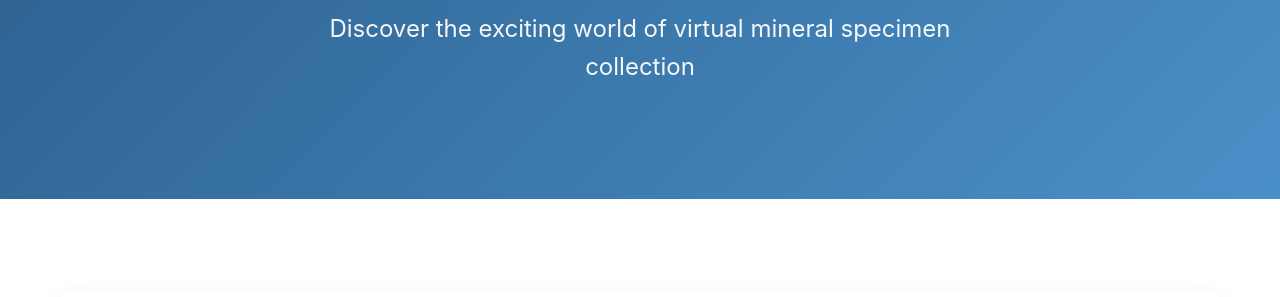
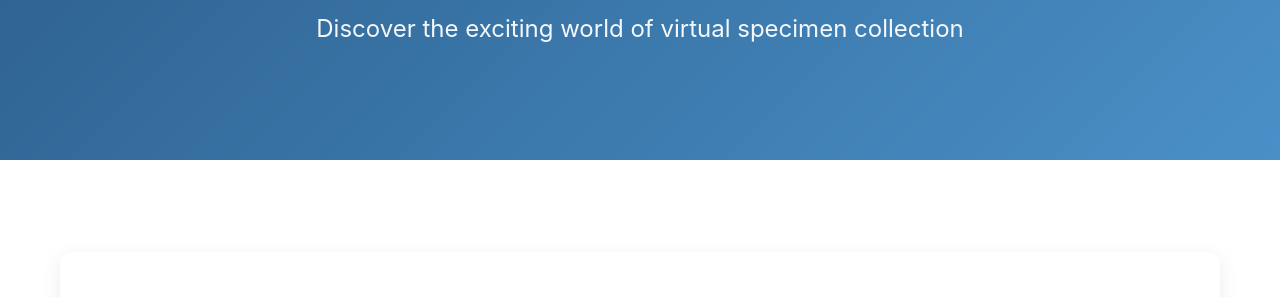
Before and after one commit to aaroncelestian/specimenpro-events, a plain HTML site: page about-events.html in a window 1280 px wide. Shown: the part 245-542 px from the top of the page. Drawn offline with Linux system fonts and the light colour scheme.

Commit message:
Update about-events.html

```diff
--- a/about-events.html
+++ b/about-events.html
@@ -195,7 +195,7 @@
         <section class="hero">
             <div class="container">
                 <h1>About SpecimenPro Events</h1>
-                <p class="subtitle">Discover the exciting world of virtual mineral specimen collection</p>
+                <p class="subtitle">Discover the exciting world of virtual specimen collection</p>
             </div>
         </section>
 
```
